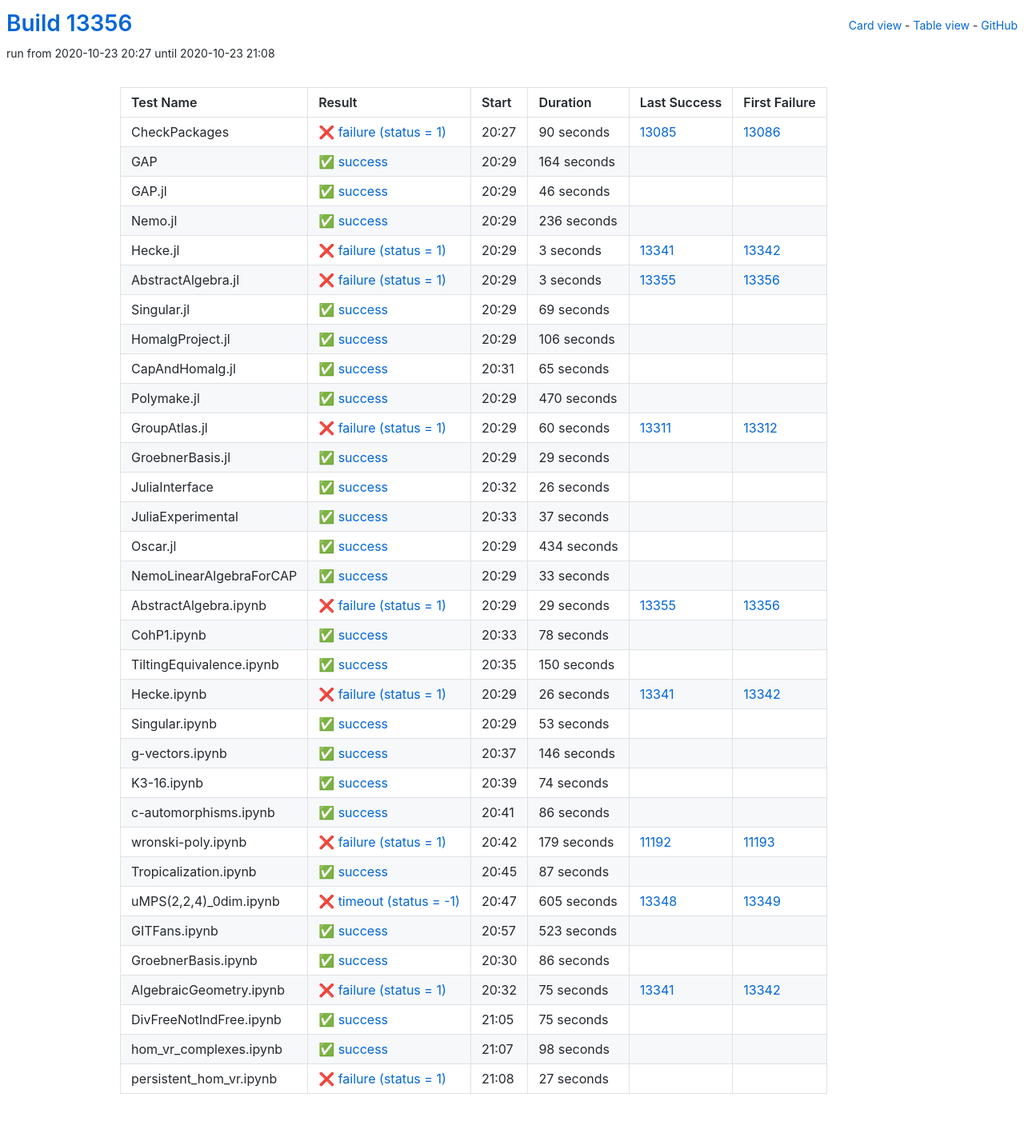
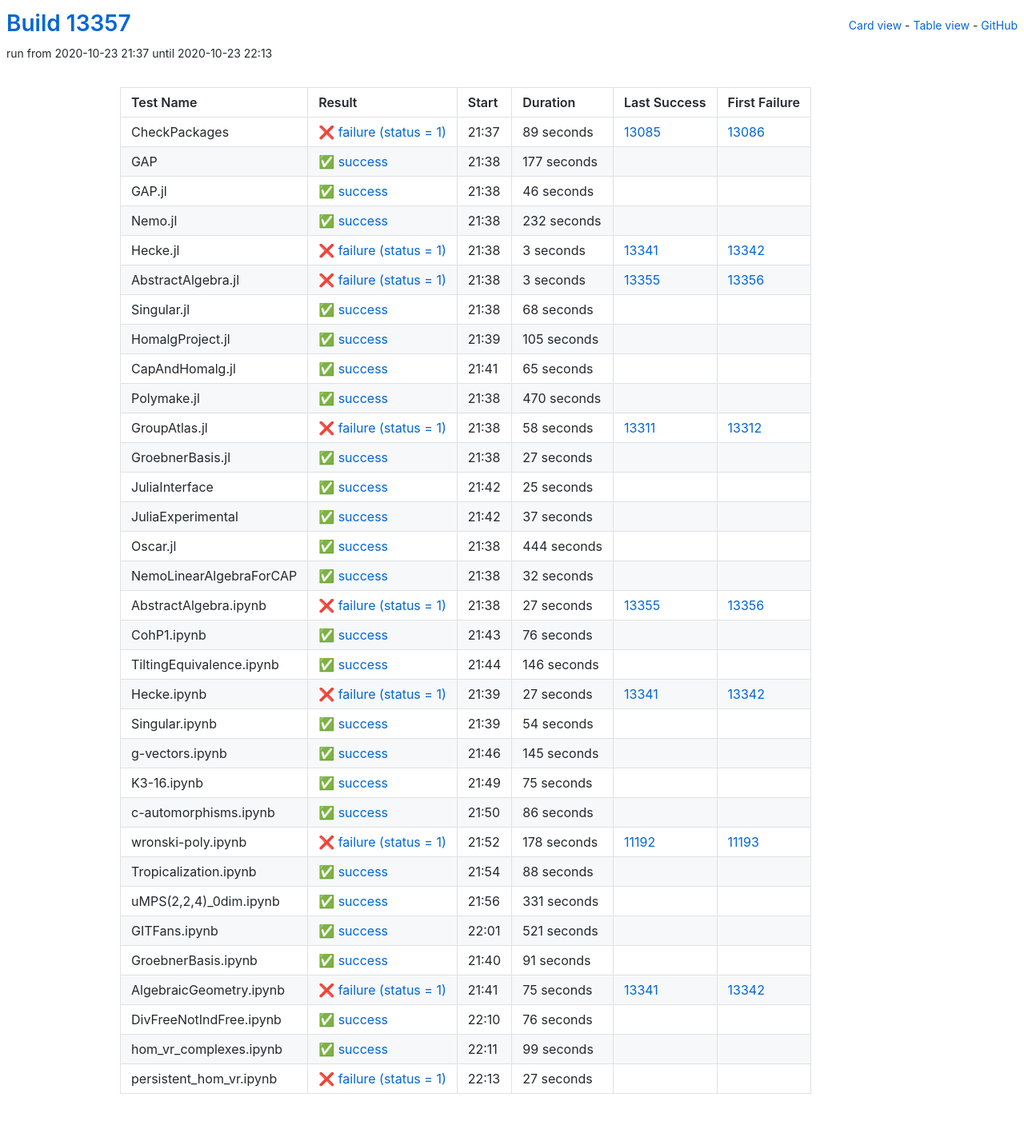
Before and after one commit to oscar-system/oscar-ci-status, a Jekyll site: the page built from table.html, in a window 1280 px wide. Shown: the whole page at 80% size. Built offline with Jekyll 4.4.1, drawn with Linux system fonts in a browser that asks for light colours.

Commit message:
Build #13357

```diff
--- a/_data/ci.yml
+++ b/_data/ci.yml
@@ -1,6 +1,6 @@
 ---
-build: 13356
-build_url: https://oscarci.mathematik.uni-kl.de/job/oscar/13356/
+build: 13357
+build_url: https://oscarci.mathematik.uni-kl.de/job/oscar/13357/
 job: oscar
 organization: oscar-system
 repo: oscar-ci-status
@@ -8,32 +8,32 @@
 tests:
 - name: CheckPackages
   id: checkpackages
-  log: https://oscarci.mathematik.uni-kl.de/job/oscar/13356/artifact/logs/build-13356/CheckPackages.log
-  start: 2020-10-23 20:27
+  log: https://oscarci.mathematik.uni-kl.de/job/oscar/13357/artifact/logs/build-13357/CheckPackages.log
+  start: 2020-10-23 21:37
   success: false
   exitcode: 1
   status: failure
-  duration: 90
+  duration: 89
   last_success: 13085
   last_success_url: https://oscarci.mathematik.uni-kl.de/job/oscar/13085/
   first_failure: 13086
   first_failure_url: https://oscarci.mathematik.uni-kl.de/job/oscar/13086/
 - name: GAP
   id: gap
-  log: https://oscarci.mathematik.uni-kl.de/job/oscar/13356/artifact/logs/build-13356/GAP.log
-  start: 2020-10-23 20:29
+  log: https://oscarci.mathematik.uni-kl.de/job/oscar/13357/artifact/logs/build-13357/GAP.log
+  start: 2020-10-23 21:38
   success: true
   exitcode: 0
   status: success
-  duration: 164
+  duration: 177
   last_success: false
   last_success_url:
   first_failure: false
   first_failure_url:
 - name: GAP.jl
   id: gap-jl
-  log: https://oscarci.mathematik.uni-kl.de/job/oscar/13356/artifact/logs/build-13356/GAP.jl.log
-  start: 2020-10-23 20:29
+  log: https://oscarci.mathematik.uni-kl.de/job/oscar/13357/artifact/logs/build-13357/GAP.jl.log
+  start: 2020-10-23 21:38
   success: true
   exitcode: 0
   status: success
@@ -44,20 +44,20 @@
   first_failure_url:
 - name: Nemo.jl
   id: nemo-jl
-  log: https://oscarci.mathematik.uni-kl.de/job/oscar/13356/artifact/logs/build-13356/Nemo.jl.log
-  start: 2020-10-23 20:29
+  log: https://oscarci.mathematik.uni-kl.de/job/oscar/13357/artifact/logs/build-13357/Nemo.jl.log
+  start: 2020-10-23 21:38
   success: true
   exitcode: 0
   status: success
-  duration: 236
+  duration: 232
   last_success: false
   last_success_url:
   first_failure: false
   first_failure_url:
 - name: Hecke.jl
   id: hecke-jl
-  log: https://oscarci.mathematik.uni-kl.de/job/oscar/13356/artifact/logs/build-13356/Hecke.jl.log
-  start: 2020-10-23 20:29
+  log: https://oscarci.mathematik.uni-kl.de/job/oscar/13357/artifact/logs/build-13357/Hecke.jl.log
+  start: 2020-10-23 21:38
   success: false
   exitcode: 1
   status: failure
@@ -68,8 +68,8 @@
   first_failure_url: https://oscarci.mathematik.uni-kl.de/job/oscar/13342/
 - name: AbstractAlgebra.jl
   id: abstractalgebra-jl
-  log: https://oscarci.mathematik.uni-kl.de/job/oscar/13356/artifact/logs/build-13356/AbstractAlgebra.jl.log
-  start: 2020-10-23 20:29
+  log: https://oscarci.mathematik.uni-kl.de/job/oscar/13357/artifact/logs/build-13357/AbstractAlgebra.jl.log
+  start: 2020-10-23 21:38
   success: false
   exitcode: 1
   status: failure
@@ -80,32 +80,32 @@
   first_failure_url: https://oscarci.mathematik.uni-kl.de/job/oscar/13356/
 - name: Singular.jl
   id: singular-jl
-  log: https://oscarci.mathematik.uni-kl.de/job/oscar/13356/artifact/logs/build-13356/Singular.jl.log
-  start: 2020-10-23 20:29
+  log: https://oscarci.mathematik.uni-kl.de/job/oscar/13357/artifact/logs/build-13357/Singular.jl.log
+  start: 2020-10-23 21:38
   success: true
   exitcode: 0
   status: success
-  duration: 69
+  duration: 68
   last_success: false
   last_success_url:
   first_failure: false
   first_failure_url:
 - name: HomalgProject.jl
   id: homalgproject-jl
-  log: https://oscarci.mathematik.uni-kl.de/job/oscar/13356/artifact/logs/build-13356/HomalgProject.jl.log
-  start: 2020-10-23 20:29
+  log: https://oscarci.mathematik.uni-kl.de/job/oscar/13357/artifact/logs/build-13357/HomalgProject.jl.log
+  start: 2020-10-23 21:39
   success: true
   exitcode: 0
   status: success
-  duration: 106
+  duration: 105
   last_success: false
   last_success_url:
   first_failure: false
   first_failure_url:
 - name: CapAndHomalg.jl
   id: capandhomalg-jl
-  log: https://oscarci.mathematik.uni-kl.de/job/oscar/13356/artifact/logs/build-13356/CapAndHomalg.jl.log
-  start: 2020-10-23 20:31
+  log: https://oscarci.mathematik.uni-kl.de/job/oscar/13357/artifact/logs/build-13357/CapAndHomalg.jl.log
+  start: 2020-10-23 21:41
   success: true
   exitcode: 0
   status: success
@@ -116,8 +116,8 @@
   first_failure_url:
 - name: Polymake.jl
   id: polymake-jl
-  log: https://oscarci.mathematik.uni-kl.de/job/oscar/13356/artifact/logs/build-13356/Polymake.jl.log
-  start: 2020-10-23 20:29
+  log: https://oscarci.mathematik.uni-kl.de/job/oscar/13357/artifact/logs/build-13357/Polymake.jl.log
+  start: 2020-10-23 21:38
   success: true
   exitcode: 0
   status: success
@@ -128,44 +128,44 @@
   first_failure_url:
 - name: GroupAtlas.jl
   id: groupatlas-jl
-  log: https://oscarci.mathematik.uni-kl.de/job/oscar/13356/artifact/logs/build-13356/GroupAtlas.jl.log
-  start: 2020-10-23 20:29
+  log: https://oscarci.mathematik.uni-kl.de/job/oscar/13357/artifact/logs/build-13357/GroupAtlas.jl.log
+  start: 2020-10-23 21:38
   success: false
   exitcode: 1
   status: failure
-  duration: 60
+  duration: 58
   last_success: 13311
   last_success_url: https://oscarci.mathematik.uni-kl.de/job/oscar/13311/
   first_failure: 13312
   first_failure_url: https://oscarci.mathematik.uni-kl.de/job/oscar/13312/
 - name: GroebnerBasis.jl
   id: groebnerbasis-jl
-  log: https://oscarci.mathematik.uni-kl.de/job/oscar/13356/artifact/logs/build-13356/GroebnerBasis.jl.log
-  start: 2020-10-23 20:29
+  log: https://oscarci.mathematik.uni-kl.de/job/oscar/13357/artifact/logs/build-13357/GroebnerBasis.jl.log
+  start: 2020-10-23 21:38
   success: true
   exitcode: 0
   status: success
-  duration: 29
+  duration: 27
   last_success: false
   last_success_url:
   first_failure: false
   first_failure_url:
 - name: JuliaInterface
   id: juliainterface
-  log: https://oscarci.mathematik.uni-kl.de/job/oscar/13356/artifact/logs/build-13356/JuliaInterface.log
-  start: 2020-10-23 20:32
+  log: https://oscarci.mathematik.uni-kl.de/job/oscar/13357/artifact/logs/build-13357/JuliaInterface.log
+  start: 2020-10-23 21:42
   success: true
   exitcode: 0
   status: success
-  duration: 26
+  duration: 25
   last_success: false
   last_success_url:
   first_failure: false
   first_failure_url:
 - name: JuliaExperimental
   id: juliaexperimental
-  log: https://oscarci.mathematik.uni-kl.de/job/oscar/13356/artifact/logs/build-13356/JuliaExperimental.log
-  start: 2020-10-23 20:33
+  log: https://oscarci.mathematik.uni-kl.de/job/oscar/13357/artifact/logs/build-13357/JuliaExperimental.log
+  start: 2020-10-23 21:42
   success: true
   exitcode: 0
   status: success
@@ -176,92 +176,56 @@
   first_failure_url:
 - name: Oscar.jl
   id: oscar-jl
-  log: https://oscarci.mathematik.uni-kl.de/job/oscar/13356/artifact/logs/build-13356/Oscar.jl.log
-  start: 2020-10-23 20:29
+  log: https://oscarci.mathematik.uni-kl.de/job/oscar/13357/artifact/logs/build-13357/Oscar.jl.log
+  start: 2020-10-23 21:38
   success: true
   exitcode: 0
   status: success
-  duration: 434
+  duration: 444
   last_success: false
   last_success_url:
   first_failure: false
   first_failure_url:
 - name: NemoLinearAlgebraForCAP
   id: nemolinearalgebraforcap
-  log: https://oscarci.mathematik.uni-kl.de/job/oscar/13356/artifact/logs/build-13356/NemoLinearAlgebraForCAP.log
-  start: 2020-10-23 20:29
+  log: https://oscarci.mathematik.uni-kl.de/job/oscar/13357/artifact/logs/build-13357/NemoLinearAlgebraForCAP.log
+  start: 2020-10-23 21:38
   success: true
   exitcode: 0
   status: success
-  duration: 33
+  duration: 32
   last_success: false
   last_success_url:
   first_failure: false
   first_failure_url:
 - name: AbstractAlgebra.ipynb
   id: abstractalgebra-ipynb
-  log: https://oscarci.mathematik.uni-kl.de/job/oscar/13356/artifact/logs/build-13356/AbstractAlgebra.ipynb.log
-  start: 2020-10-23 20:29
+  log: https://oscarci.mathematik.uni-kl.de/job/oscar/13357/artifact/logs/build-13357/AbstractAlgebra.ipynb.log
+  start: 2020-10-23 21:38
   success: false
   exitcode: 1
   status: failure
-  duration: 29
+  duration: 27
   last_success: 13355
   last_success_url: https://oscarci.mathematik.uni-kl.de/job/oscar/13355/
   first_failure: 13356
   first_failure_url: https://oscarci.mathematik.uni-kl.de/job/oscar/13356/
 - name: CohP1.ipynb
   id: cohp1-ipynb
-  log: https://oscarci.mathematik.uni-kl.de/job/oscar/13356/artifact/logs/build-13356/CohP1.ipynb.log
-  start: 2020-10-23 20:33
+  log: https://oscarci.mathematik.uni-kl.de/job/oscar/13357/artifact/logs/build-13357/CohP1.ipynb.log
+  start: 2020-10-23 21:43
   success: true
   exitcode: 0
   status: success
-  duration: 78
+  duration: 76
   last_success: false
   last_success_url:
   first_failure: false
   first_failure_url:
 - name: TiltingEquivalence.ipynb
   id: tiltingequivalence-ipynb
-  log: https://oscarci.mathematik.uni-kl.de/job/oscar/13356/artifact/logs/build-13356/TiltingEquivalence.ipynb.log
-  start: 2020-10-23 20:35
-  success: true
-  exitcode: 0
-  status: success
-  duration: 150
-  last_success: false
-  last_success_url:
-  first_failure: false
-  first_failure_url:
-- name: Hecke.ipynb
-  id: hecke-ipynb
-  log: https://oscarci.mathematik.uni-kl.de/job/oscar/13356/artifact/logs/build-13356/Hecke.ipynb.log
-  start: 2020-10-23 20:29
-  success: false
-  exitcode: 1
-  status: failure
-  duration: 26
-  last_success: 13341
-  last_success_url: https://oscarci.mathematik.uni-kl.de/job/oscar/13341/
-  first_failure: 13342
-  first_failure_url: https://oscarci.mathematik.uni-kl.de/job/oscar/13342/
-- name: Singular.ipynb
-  id: singular-ipynb
-  log: https://oscarci.mathematik.uni-kl.de/job/oscar/13356/artifact/logs/build-13356/Singular.ipynb.log
-  start: 2020-10-23 20:29
-  success: true
-  exitcode: 0
-  status: success
-  duration: 53
-  last_success: false
-  last_success_url:
-  first_failure: false
-  first_failure_url:
-- name: g-vectors.ipynb
-  id: g-vectors-ipynb
-  log: https://oscarci.mathematik.uni-kl.de/job/oscar/13356/artifact/logs/build-13356/g-vectors.ipynb.log
-  start: 2020-10-23 20:37
+  log: https://oscarci.mathematik.uni-kl.de/job/oscar/13357/artifact/logs/build-13357/TiltingEquivalence.ipynb.log
+  start: 2020-10-23 21:44
   success: true
   exitcode: 0
   status: success
@@ -270,22 +234,58 @@
   last_success_url:
   first_failure: false
   first_failure_url:
-- name: K3-16.ipynb
-  id: k3-16-ipynb
-  log: https://oscarci.mathematik.uni-kl.de/job/oscar/13356/artifact/logs/build-13356/K3-16.ipynb.log
-  start: 2020-10-23 20:39
+- name: Hecke.ipynb
+  id: hecke-ipynb
+  log: https://oscarci.mathematik.uni-kl.de/job/oscar/13357/artifact/logs/build-13357/Hecke.ipynb.log
+  start: 2020-10-23 21:39
+  success: false
+  exitcode: 1
+  status: failure
+  duration: 27
+  last_success: 13341
+  last_success_url: https://oscarci.mathematik.uni-kl.de/job/oscar/13341/
+  first_failure: 13342
+  first_failure_url: https://oscarci.mathematik.uni-kl.de/job/oscar/13342/
+- name: Singular.ipynb
+  id: singular-ipynb
+  log: https://oscarci.mathematik.uni-kl.de/job/oscar/13357/artifact/logs/build-13357/Singular.ipynb.log
+  start: 2020-10-23 21:39
   success: true
   exitcode: 0
   status: success
-  duration: 74
+  duration: 54
+  last_success: false
+  last_success_url:
+  first_failure: false
+  first_failure_url:
+- name: g-vectors.ipynb
+  id: g-vectors-ipynb
+  log: https://oscarci.mathematik.uni-kl.de/job/oscar/13357/artifact/logs/build-13357/g-vectors.ipynb.log
+  start: 2020-10-23 21:46
+  success: true
+  exitcode: 0
+  status: success
+  duration: 145
+  last_success: false
+  last_success_url:
+  first_failure: false
+  first_failure_url:
+- name: K3-16.ipynb
+  id: k3-16-ipynb
+  log: https://oscarci.mathematik.uni-kl.de/job/oscar/13357/artifact/logs/build-13357/K3-16.ipynb.log
+  start: 2020-10-23 21:49
+  success: true
+  exitcode: 0
+  status: success
+  duration: 75
   last_success: false
   last_success_url:
   first_failure: false
   first_failure_url:
 - name: c-automorphisms.ipynb
   id: c-automorphisms-ipynb
-  log: https://oscarci.mathematik.uni-kl.de/job/oscar/13356/artifact/logs/build-13356/c-automorphisms.ipynb.log
-  start: 2020-10-23 20:41
+  log: https://oscarci.mathematik.uni-kl.de/job/oscar/13357/artifact/logs/build-13357/c-automorphisms.ipynb.log
+  start: 2020-10-23 21:50
   success: true
   exitcode: 0
   status: success
@@ -296,68 +296,68 @@
   first_failure_url:
 - name: wronski-poly.ipynb
   id: wronski-poly-ipynb
-  log: https://oscarci.mathematik.uni-kl.de/job/oscar/13356/artifact/logs/build-13356/wronski-poly.ipynb.log
-  start: 2020-10-23 20:42
+  log: https://oscarci.mathematik.uni-kl.de/job/oscar/13357/artifact/logs/build-13357/wronski-poly.ipynb.log
+  start: 2020-10-23 21:52
   success: false
   exitcode: 1
   status: failure
-  duration: 179
+  duration: 178
   last_success: 11192
   last_success_url: https://oscarci.mathematik.uni-kl.de/job/oscar/11192/
   first_failure: 11193
   first_failure_url: https://oscarci.mathematik.uni-kl.de/job/oscar/11193/
 - name: Tropicalization.ipynb
   id: tropicalization-ipynb
-  log: https://oscarci.mathematik.uni-kl.de/job/oscar/13356/artifact/logs/build-13356/Tropicalization.ipynb.log
-  start: 2020-10-23 20:45
+  log: https://oscarci.mathematik.uni-kl.de/job/oscar/13357/artifact/logs/build-13357/Tropicalization.ipynb.log
+  start: 2020-10-23 21:54
   success: true
   exitcode: 0
   status: success
-  duration: 87
+  duration: 88
   last_success: false
   last_success_url:
   first_failure: false
   first_failure_url:
 - name: uMPS(2,2,4)_0dim.ipynb
   id: umps-2-2-4-0dim-ipynb
-  log: https://oscarci.mathematik.uni-kl.de/job/oscar/13356/artifact/logs/build-13356/uMPS-2-2-4-_0dim.ipynb.log
-  start: 2020-10-23 20:47
-  success: false
-  exitcode: -1
-  status: timeout
-  duration: 605
-  last_success: 13348
-  last_success_url: https://oscarci.mathematik.uni-kl.de/job/oscar/13348/
-  first_failure: 13349
-  first_failure_url: https://oscarci.mathematik.uni-kl.de/job/oscar/13349/
-- name: GITFans.ipynb
-  id: gitfans-ipynb
-  log: https://oscarci.mathematik.uni-kl.de/job/oscar/13356/artifact/logs/build-13356/GITFans.ipynb.log
-  start: 2020-10-23 20:57
+  log: https://oscarci.mathematik.uni-kl.de/job/oscar/13357/artifact/logs/build-13357/uMPS-2-2-4-_0dim.ipynb.log
+  start: 2020-10-23 21:56
   success: true
   exitcode: 0
   status: success
-  duration: 523
+  duration: 331
+  last_success: false
+  last_success_url:
+  first_failure: false
+  first_failure_url:
+- name: GITFans.ipynb
+  id: gitfans-ipynb
+  log: https://oscarci.mathematik.uni-kl.de/job/oscar/13357/artifact/logs/build-13357/GITFans.ipynb.log
+  start: 2020-10-23 22:01
+  success: true
+  exitcode: 0
+  status: success
+  duration: 521
   last_success: false
   last_success_url:
   first_failure: false
   first_failure_url:
 - name: GroebnerBasis.ipynb
   id: groebnerbasis-ipynb
-  log: https://oscarci.mathematik.uni-kl.de/job/oscar/13356/artifact/logs/build-13356/GroebnerBasis.ipynb.log
-  start: 2020-10-23 20:30
+  log: https://oscarci.mathematik.uni-kl.de/job/oscar/13357/artifact/logs/build-13357/GroebnerBasis.ipynb.log
+  start: 2020-10-23 21:40
   success: true
   exitcode: 0
   status: success
-  duration: 86
+  duration: 91
   last_success: false
   last_success_url:
   first_failure: false
   first_failure_url:
 - name: AlgebraicGeometry.ipynb
   id: algebraicgeometry-ipynb
-  log: https://oscarci.mathematik.uni-kl.de/job/oscar/13356/artifact/logs/build-13356/AlgebraicGeometry.ipynb.log
-  start: 2020-10-23 20:32
+  log: https://oscarci.mathematik.uni-kl.de/job/oscar/13357/artifact/logs/build-13357/AlgebraicGeometry.ipynb.log
+  start: 2020-10-23 21:41
   success: false
   exitcode: 1
   status: failure
@@ -368,32 +368,32 @@
   first_failure_url: https://oscarci.mathematik.uni-kl.de/job/oscar/13342/
 - name: DivFreeNotIndFree.ipynb
   id: divfreenotindfree-ipynb
-  log: https://oscarci.mathematik.uni-kl.de/job/oscar/13356/artifact/logs/build-13356/DivFreeNotIndFree.ipynb.log
-  start: 2020-10-23 21:05
+  log: https://oscarci.mathematik.uni-kl.de/job/oscar/13357/artifact/logs/build-13357/DivFreeNotIndFree.ipynb.log
+  start: 2020-10-23 22:10
   success: true
   exitcode: 0
   status: success
-  duration: 75
+  duration: 76
   last_success: false
   last_success_url:
   first_failure: false
   first_failure_url:
 - name: hom_vr_complexes.ipynb
   id: hom-vr-complexes-ipynb
-  log: https://oscarci.mathematik.uni-kl.de/job/oscar/13356/artifact/logs/build-13356/hom_vr_complexes.ipynb.log
-  start: 2020-10-23 21:07
+  log: https://oscarci.mathematik.uni-kl.de/job/oscar/13357/artifact/logs/build-13357/hom_vr_complexes.ipynb.log
+  start: 2020-10-23 22:11
   success: true
   exitcode: 0
   status: success
-  duration: 98
+  duration: 99
   last_success: false
   last_success_url:
   first_failure: false
   first_failure_url:
 - name: persistent_hom_vr.ipynb
   id: persistent-hom-vr-ipynb
-  log: https://oscarci.mathematik.uni-kl.de/job/oscar/13356/artifact/logs/build-13356/persistent_hom_vr.ipynb.log
-  start: 2020-10-23 21:08
+  log: https://oscarci.mathematik.uni-kl.de/job/oscar/13357/artifact/logs/build-13357/persistent_hom_vr.ipynb.log
+  start: 2020-10-23 22:13
   success: false
   exitcode: 1
   status: failure
```
Also changed, not shown: README.md.
